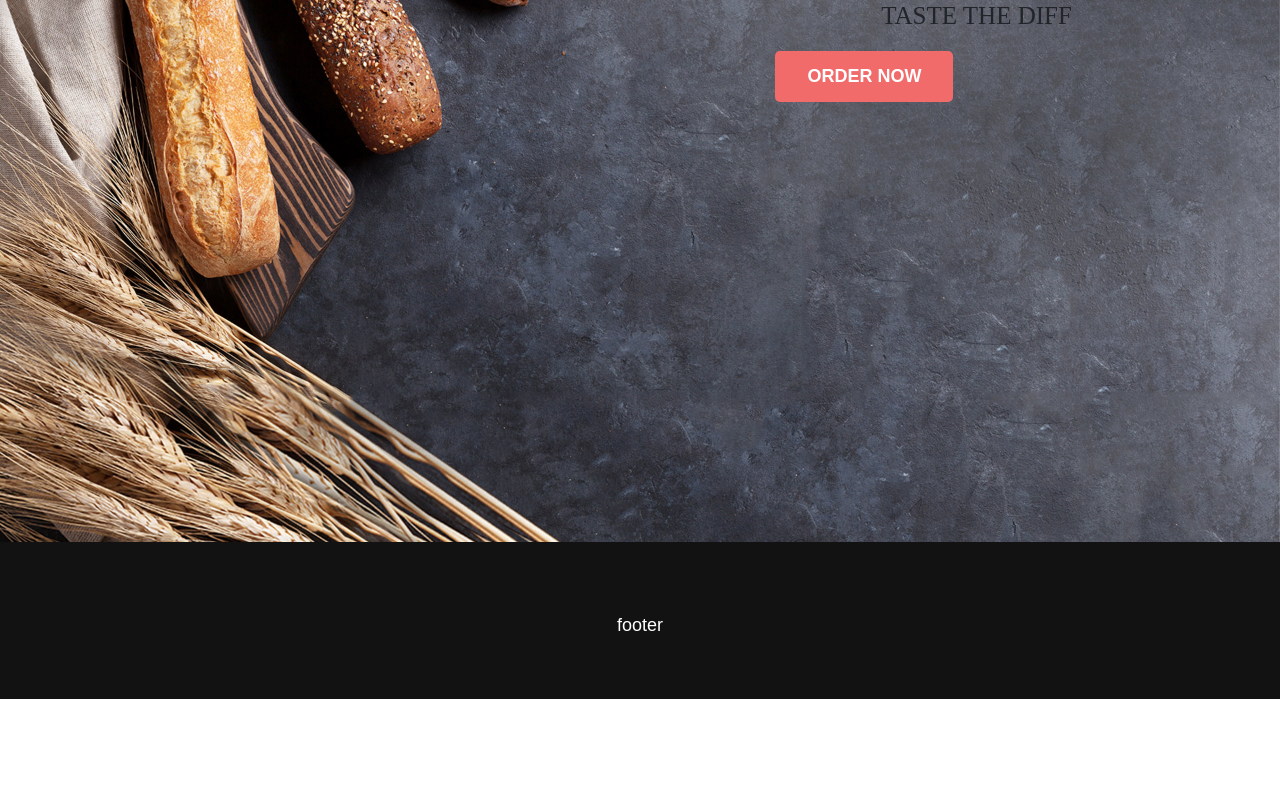
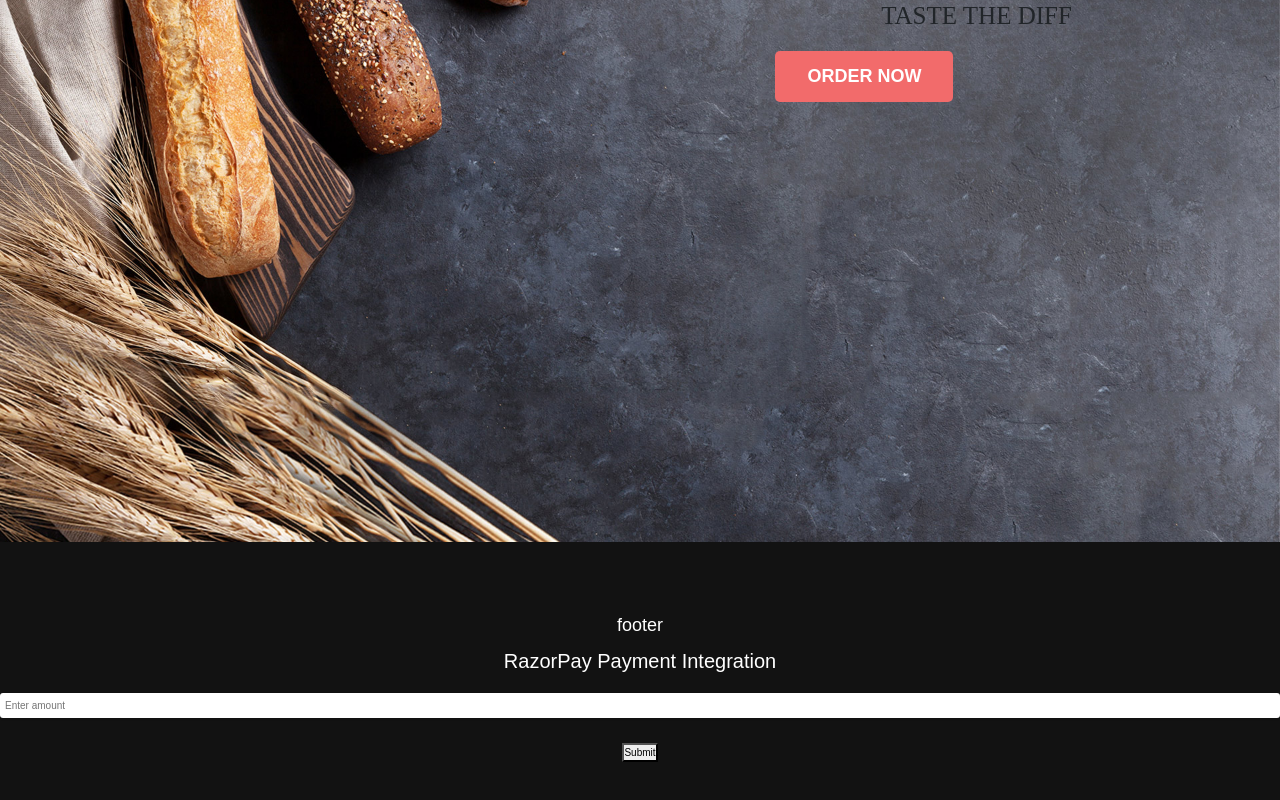
Before and after one commit to dharunya0609/Cakes-Stones, a React (Create React App) app: page / in a window 1280 px wide. Shown: the part 258-1058 px from the top of the page. Before the commit the page ends 957 px from the top, so only its background shows below. Built offline with nearby package versions, Linux system fonts and the light colour scheme; a web font is replaced by a local one.

Commit message:
payment commit

```diff
--- a/public/index.html
+++ b/public/index.html
@@ -15,11 +15,11 @@
       user's mobile device or desktop. See https://developers.google.com/web/fundamentals/web-app-manifest/
     -->
     <link rel="manifest" href="%PUBLIC_URL%/manifest.json" />
+    <script src="https://checkout.razorpay.com/v1/checkout.js"></script>
     <!--
         Notice the use of %PUBLIC_URL% in the tags above.
         It will be replaced with the URL of the `public` folder during the build.
         Only files inside the `public` folder can be referenced from the HTML.
-
         Unlike "/favicon.ico" or "favicon.ico", "%PUBLIC_URL%/favicon.ico" will
         work correctly both with client-side routing and a non-root public URL.
         Learn how to configure a non-root public URL by running `npm run build`.
--- a/src/App.js
+++ b/src/App.js
@@ -3,13 +3,10 @@ import React from "react";
 
 import 'bootstrap/dist/css/bootstrap.min.css';
 
-// import WebFont from 'webfontloader';
-// import { TbCherryFilled } from "react-icons/tb";
 
-import { TbCherryFilled } from "react-icons/tb";
 
 import './App.css';
-import Container from 'react-bootstrap/Container';
+//import Container from 'react-bootstrap/Container';
 import Nav from 'react-bootstrap/Nav';
 import Navbar from 'react-bootstrap/Navbar';
 // import logo from "./images/"
@@ -44,6 +41,7 @@ function App() {
                             <Nav.Link className="nav-item" href="/blogs">BLOGS</Nav.Link>
 
 
+
                         </Nav>
                         </Navbar>
                     </div>
--- a/src/Components/home.js
+++ b/src/Components/home.js
@@ -1,6 +1,7 @@
 import './style.css'
 import backgroundImage from '../images/tasty.jpg';
 
+import Payment from "../Components/payment"
 export default function Home()
 {
   const styles = {
@@ -20,6 +21,7 @@ export default function Home()
       </main>
       <footer>
         <p>footer</p>
+        <Payment/>
       </footer>
 
     </>);
--- /dev/null
+++ b/src/Components/payment.js
@@ -0,0 +1,52 @@
+import React,{useState} from "react"
+
+export default function Payment()
+{
+    const [amt,setAmt]=useState('');
+
+    const handleSubmit=(e)=>{
+        e.preventDefault();
+        if(amt==="")
+          alert("Please enter amount");
+
+          else{
+            var options = {
+              key: "rzp_test_5yo1Hi3PSmmAFj",
+              key_secret:"MxnZmZOMN8dswubRO4IJXx5l",
+              amt: amt *100,
+              currency:"INR",
+              name:"STARTUP_PROJECTS",
+              description:"for testing purpose",
+              handler: function(response){
+                alert(response.razorpay_payment_id);
+              },
+              prefill: {
+                name:"Dharunya",
+                email:"dharunyaramesh800@gmail.com",
+                contact:"9361080079"
+              },
+              notes:{
+                address:"Razorpay Corporate office"
+              },
+              theme: {
+                color:"#3399cc"
+              }
+            };
+            var pay = new window.Razorpay(options);
+            pay.open();
+          }
+    }
+
+
+
+    return(<>
+    <h2>RazorPay Payment Integration</h2>
+    <br/>
+    <input type="text" placeholder="Enter amount" value={amt} onChange={(e)=>setAmt(e.target.value)}/>
+    <br/><br/>
+    <button onClick={handleSubmit}>Submit</button>
+
+
+
+    </>)
+}
```
Lines whose indentation alone changed are shown as unchanged.
